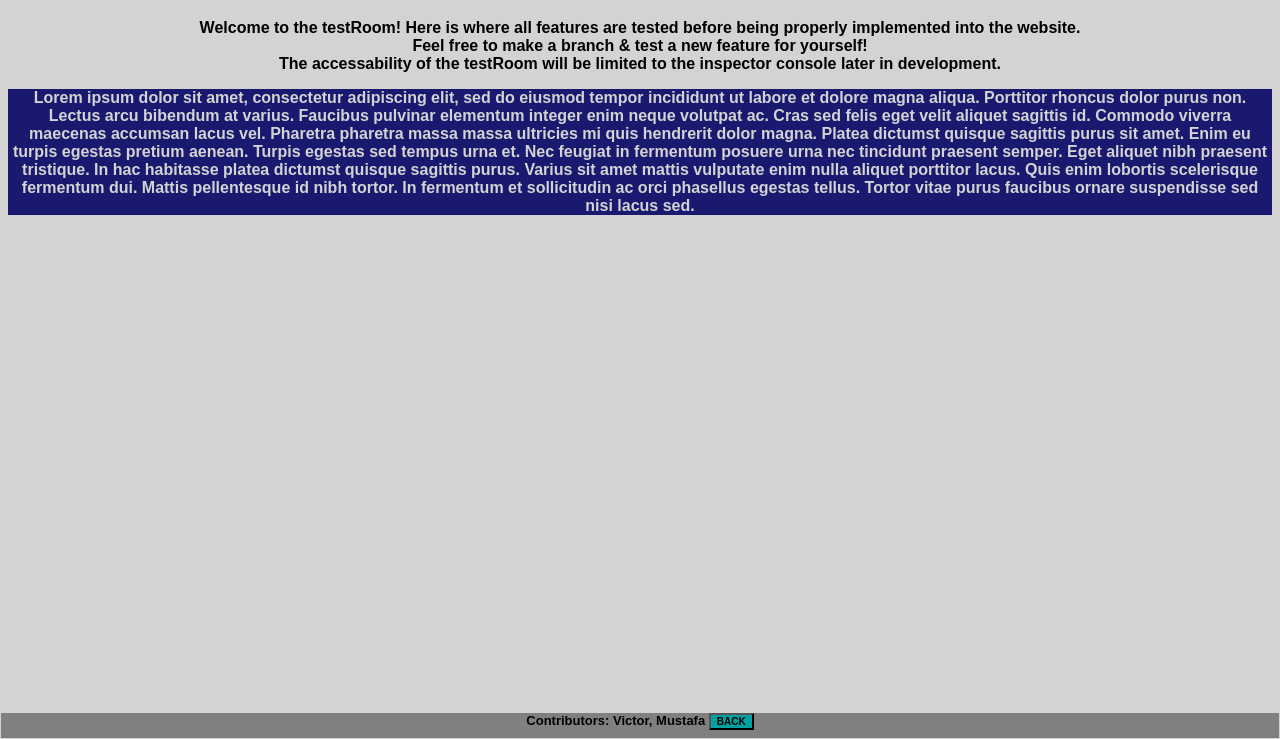
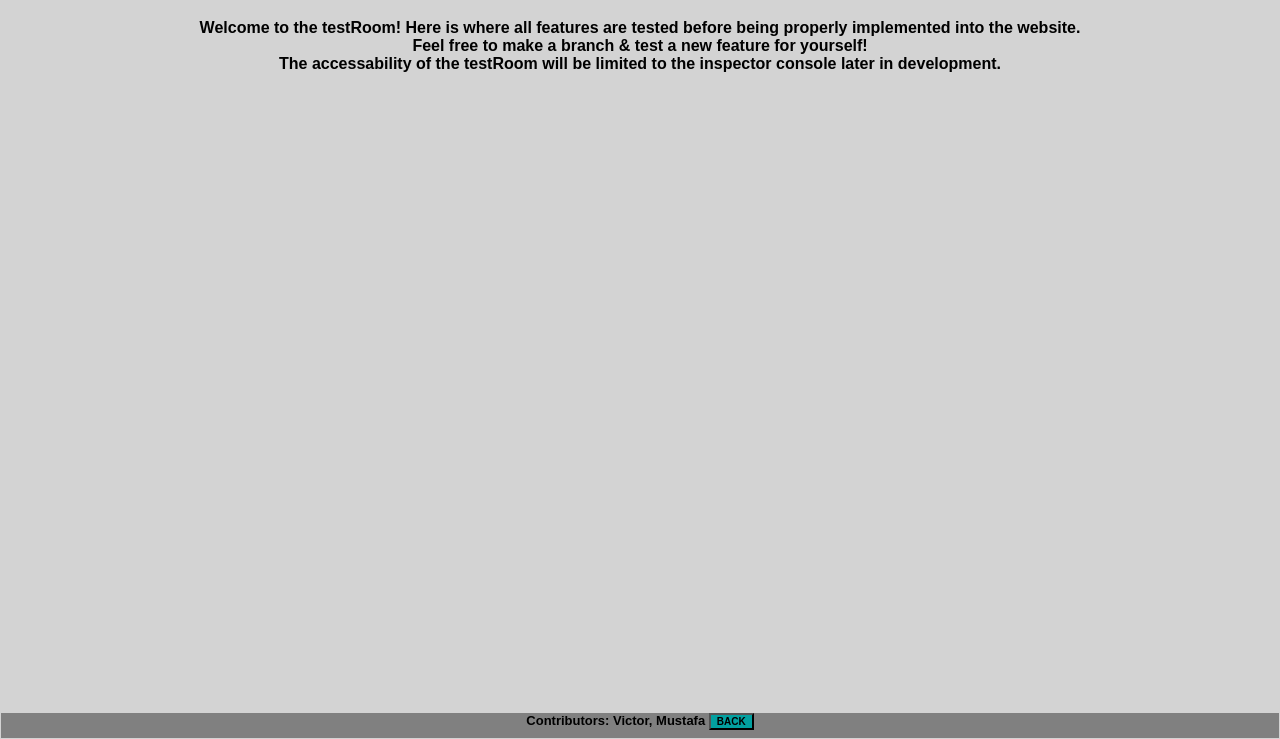
Before and after one commit to jordnor/jordnor.github.io, a plain HTML site: page testRoom.html in a window 1280 px wide. Shown: the part 61-800 px from the top of the page. Drawn offline with Linux system fonts and the light colour scheme; a web font is replaced by a local one.

Commit message:
The html updated but not the rest.

```diff
--- a/testRoom.html
+++ b/testRoom.html
@@ -16,24 +16,7 @@
 	The accessability of the testRoom will be limited to the inspector console later in development.
     </p>
     <div class="testDiv1">
-        <p>
-            Lorem ipsum dolor sit amet, consectetur adipiscing elit,
-            sed do eiusmod tempor incididunt ut labore et dolore magna aliqua.
-            Porttitor rhoncus dolor purus non. Lectus arcu bibendum at varius.
-            Faucibus pulvinar elementum integer enim neque volutpat ac.
-            Cras sed felis eget velit aliquet sagittis id.
-            Commodo viverra maecenas accumsan lacus vel.
-            Pharetra pharetra massa massa ultricies mi quis hendrerit dolor magna.
-            Platea dictumst quisque sagittis purus sit amet.
-            Enim eu turpis egestas pretium aenean. Turpis egestas sed tempus urna et.
-            Nec feugiat in fermentum posuere urna nec tincidunt praesent semper.
-            Eget aliquet nibh praesent tristique.
-            In hac habitasse platea dictumst quisque sagittis purus.
-            Varius sit amet mattis vulputate enim nulla aliquet porttitor lacus.
-            Quis enim lobortis scelerisque fermentum dui. Mattis pellentesque id nibh tortor.
-            In fermentum et sollicitudin ac orci phasellus egestas tellus.
-            Tortor vitae purus faucibus ornare suspendisse sed nisi lacus sed.
-        </p>
+
     </div>
     <footer>
 	Contributors: Victor, Mustafa
```
